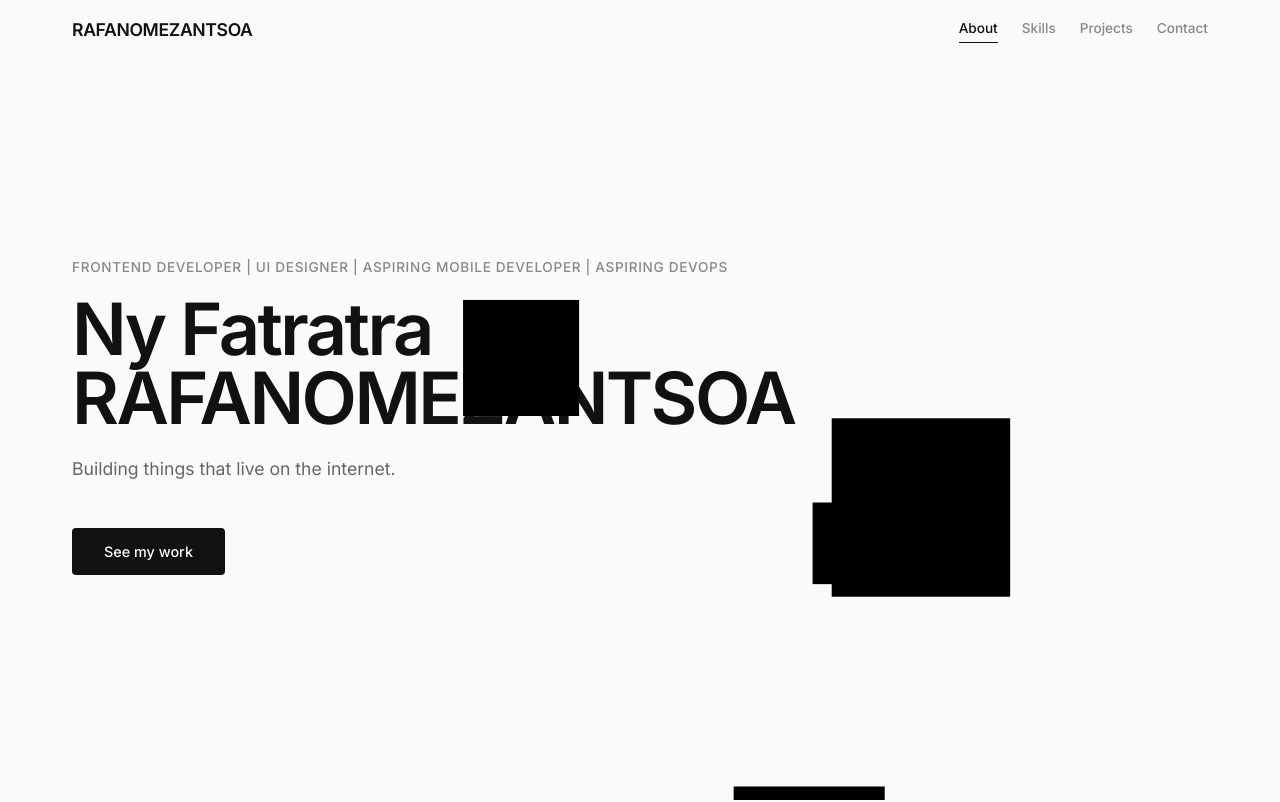
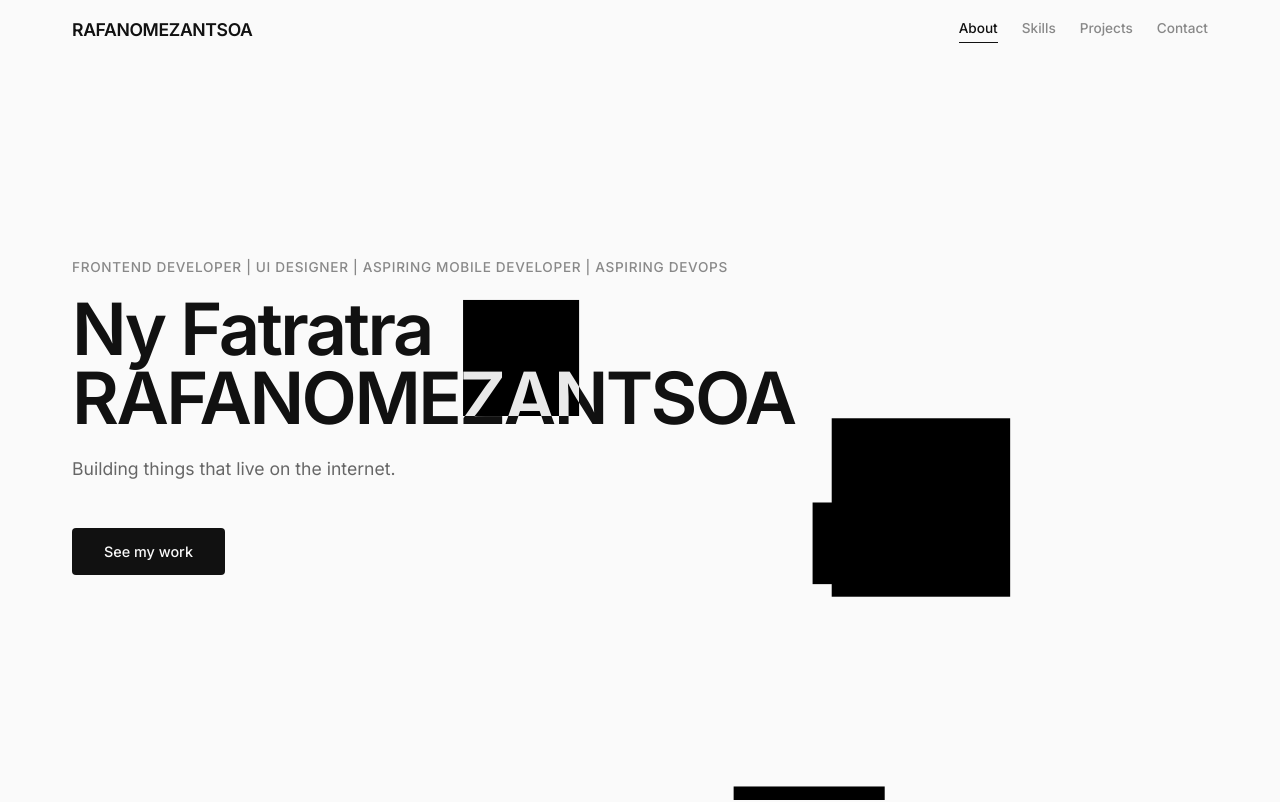
Before and after one commit to fatratra-png/fatratra-portfolio, a React (Vite) app: page / in a window 1280 px wide. Shown: the top 802 px of the page. Built offline with nearby package versions, Linux system fonts and the light colour scheme.

Commit message:
feat: change the overlapped-with element when one square hover this last

```diff
--- a/src/components/Hero.tsx
+++ b/src/components/Hero.tsx
@@ -44,10 +44,11 @@ export default function Hero() {
           style={{
             fontSize: '0.85rem',
             fontWeight: 500,
-            color: '#888',
+            color: '#727272',
             marginBottom: '1rem',
             letterSpacing: '0.05em',
             textTransform: 'uppercase',
+            mixBlendMode: 'difference',
           }}
         >
           {content.title}
@@ -57,10 +58,12 @@ export default function Hero() {
           style={{
             fontSize: 'clamp(2.5rem, 8vw, 4.5rem)',
             fontWeight: 600,
+            color: '#e9e9e9',
             letterSpacing: '-0.035em',
             lineHeight: 0.95,
             marginBottom: '1.5rem',
             maxWidth: 720,
+            mixBlendMode: 'difference',
           }}
         >
           {content.name}
@@ -69,11 +72,12 @@ export default function Hero() {
         <p
           style={{
             fontSize: '1.1rem',
-            color: '#666',
+            color: '#949494',
             maxWidth: 480,
             minHeight: '1.8em',
             marginBottom: '2.5rem',
             lineHeight: 1.5,
+            mixBlendMode: 'difference',
           }}
         >
           {displayed}
```
